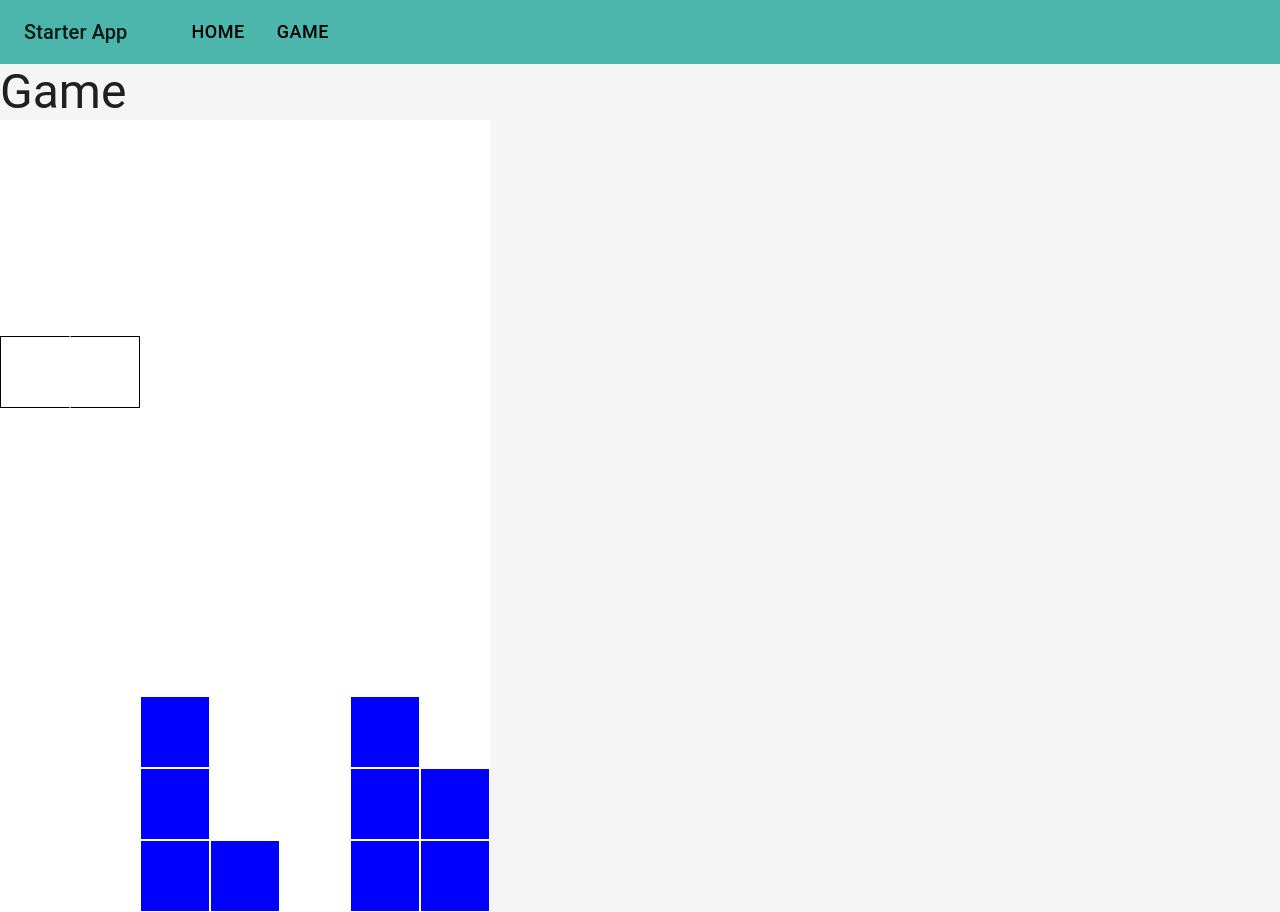
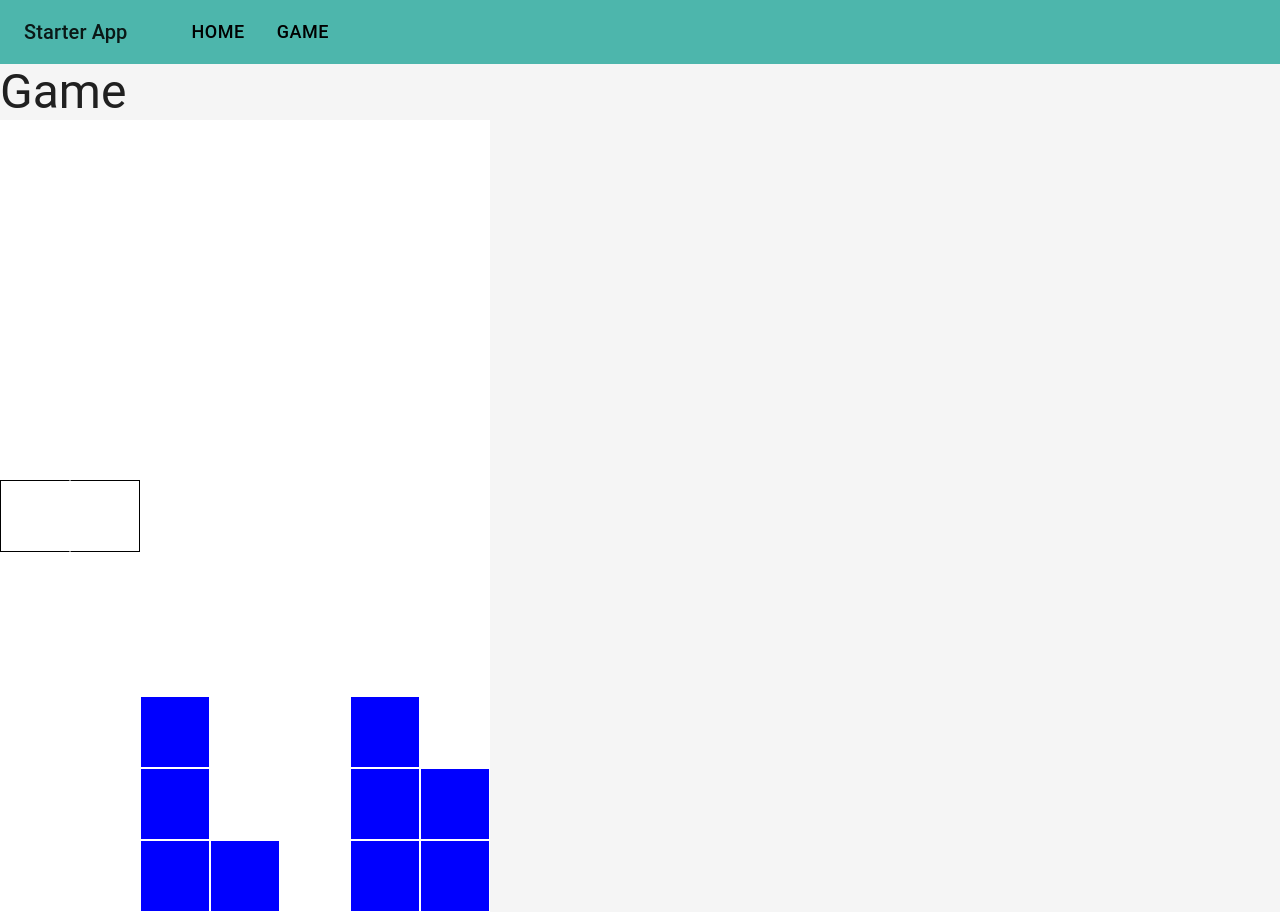
Before and after one commit to Somingo/match-3-v1, a React (Create React App) app: page /game in a window 1280 px wide. Built offline with nearby package versions, Linux system fonts and the light colour scheme.

Commit message:
implement swap gems, refactor state to reducer

```diff
--- a/src/Match3Game/Match3Game.tsx
+++ b/src/Match3Game/Match3Game.tsx
@@ -1,13 +1,16 @@
-import React, {FC, useEffect, useState} from 'react';
+import React, {FC, useEffect, useReducer} from 'react';
 import {Box, Typography} from '@mui/material';
 import {Gem} from './Gem';
 
 const LINE_WIDTH = 7;
-const HEIGHT = 11*LINE_WIDTH-1;
 
-export const Match3Game:FC = ()=> {
+interface IGameState {
+    cursor: number;
+    table: number[];
+}
 
-    const [table, setTable] = useState([
+const initialState: IGameState = {
+    table: [
         0, 0, 0, 0, 0, 0, 0,
         0, 0, 0, 0, 0, 0, 0,
         0, 0, 0, 0, 0, 0, 0,
@@ -19,40 +22,63 @@ export const Match3Game:FC = ()=> {
         0, 0, 1, 0, 0, 1, 0,
         0, 0, 1, 0, 0, 1, 1,
         0, 0, 1, 1, 0, 1, 1,
-    ]);
+    ], cursor: 35,
+};
 
-    const [cursor, setCursor] = useState(21);
+const gameStateReducer = (s: IGameState, a: number): IGameState => {
+    switch (a) {
+        // left 37
+        case 37:
+            return {...s, cursor: s.cursor % LINE_WIDTH - 1 > -1 ? s.cursor - 1 : s.cursor};
+        // up 38HEIGHT
+        case 38:
+            return {...s, cursor: s.cursor - LINE_WIDTH > -1 ? s.cursor - LINE_WIDTH : s.cursor};
+        // right 39
+        case 39:
+            return {...s, cursor: s.cursor % LINE_WIDTH + 2 < LINE_WIDTH ? s.cursor + 1 : s.cursor};
+        // down 40
+        case 40:
+            return {
+                ...s,
+                cursor: s.cursor + LINE_WIDTH < s.table.length - 1 ? s.cursor + LINE_WIDTH : s.cursor,
+            };
+        // space 32
+        case 32:
+            const nextState = [...s.table];
+            const a = nextState[s.cursor];
+            nextState[s.cursor] = nextState[s.cursor + 1];
+            nextState[s.cursor + 1] = a;
+            return {...s, table: nextState};
 
-    useEffect(()=>{
-        const keyPressListener = (e: KeyboardEvent)=> {
-            switch (e.keyCode) {
-                // left 37
-                case 37: setCursor((prevState => prevState%LINE_WIDTH-1>-1?prevState-1:prevState)); break;
-                // up 38HEIGHT
-                case 38: setCursor((prevState => prevState-LINE_WIDTH>-1?prevState-LINE_WIDTH:prevState)); break;
-                // right 39
-                case 39: setCursor((prevState => prevState%LINE_WIDTH+2<LINE_WIDTH?prevState+1:prevState)); break;
-                // down 40
-                case 40: setCursor((prevState => prevState+LINE_WIDTH<HEIGHT?prevState+LINE_WIDTH:prevState)); break;
     }
+    return s;
+};
+
+export const Match3Game: FC = () => {
+    const [{table, cursor}, dispatch] = useReducer(gameStateReducer, initialState);
+
+    useEffect(() => {
+        const keyPressListener = (e: KeyboardEvent) => {
+            dispatch(e.keyCode);
         };
         document.body.addEventListener('keyup', keyPressListener);
-       return ()=> {
+        return () => {
             document.body.removeEventListener('keyup', keyPressListener);
         }
-    }, [setCursor, setTable]);
+    }, []);
 
-    return  (
+    return (
         <Box sx={{
             flexGrow: 1,
             backgroundColor: 'whitesmoke',
             display: 'block',
             justifyContent: 'center',
-        alignItems: 'center'
+            alignItems: 'center',
         }}>
             <Typography variant="h3">Game</Typography>
-            <Box sx={{display: 'flex', width:'100%', maxWidth: '500px', flexWrap: 'wrap'}}>
-                {table.map((n, index)=> <Gem type={n} cursorLeft={cursor===index} cursorRight={cursor+1===index}/>)}
+            <Box sx={{display: 'flex', width: '100%', maxWidth: '500px', flexWrap: 'wrap'}}>
+                {table.map((n, index) => <Gem type={n} cursorLeft={cursor === index}
+                                              cursorRight={cursor + 1 === index}/>)}
             </Box>
         </Box>
     );
```
Lines whose indentation alone changed are shown as unchanged.
